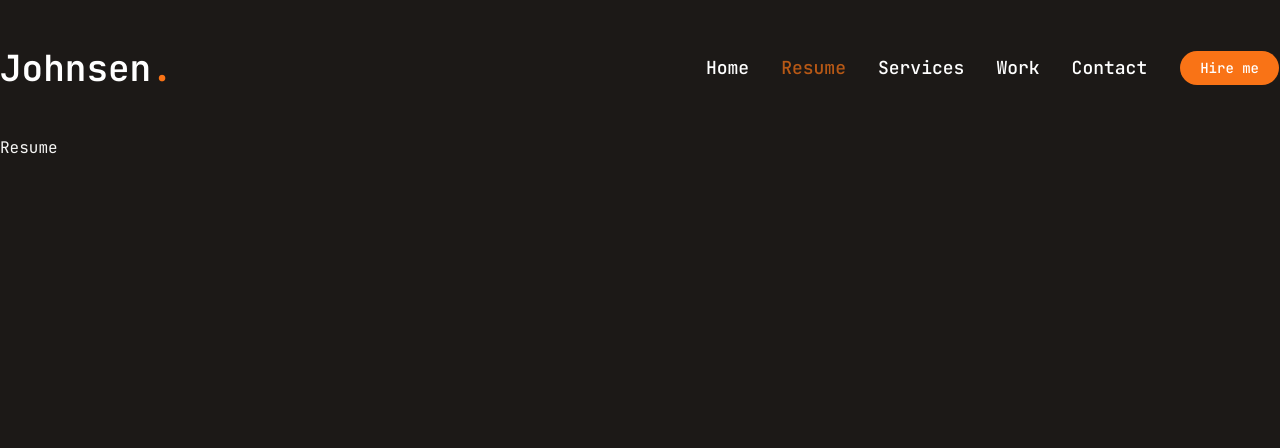
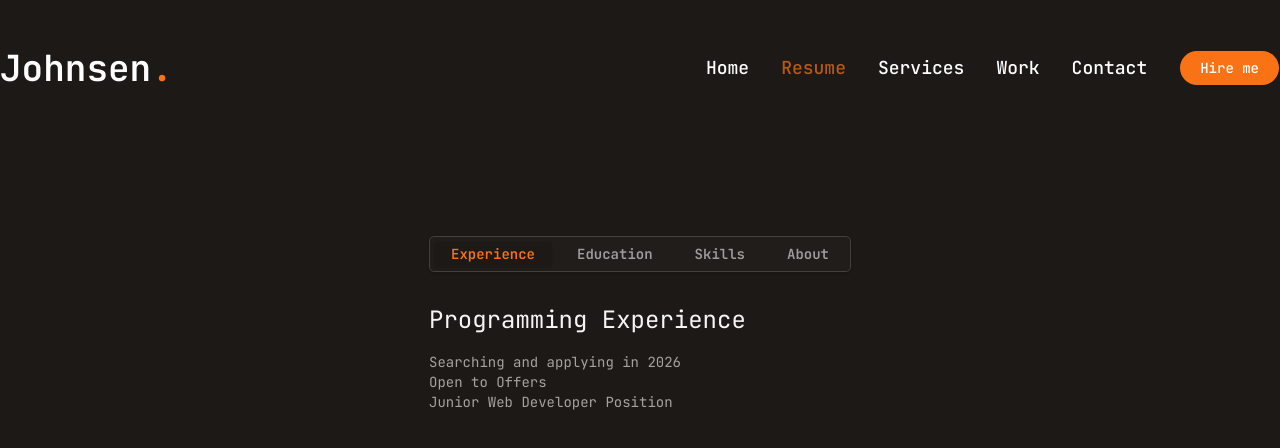
Before and after one commit to codeGoCodeNot/Modern-portfolio, a Next.js app: page /resume in a window 1280 px wide. Shown: the top 448 px of the page. Built offline with nearby package versions, Linux system fonts and the light colour scheme.

Commit message:
resume implemented

```diff
--- a/package.json
+++ b/package.json
@@ -9,6 +9,7 @@
     "lint": "eslint"
   },
   "dependencies": {
+    "@tailwindcss/line-clamp": "^0.4.4",
     "@tanstack/react-query": "^5.90.21",
     "axios": "^1.13.6",
     "class-variance-authority": "^0.7.1",
--- a/src/app/globals.css
+++ b/src/app/globals.css
@@ -150,6 +150,7 @@
   }
   body {
     @apply bg-background text-foreground;
+    letter-spacing: var(--tracking-normal);
   }
   html {
     @apply font-sans;
--- a/src/app/layout.tsx
+++ b/src/app/layout.tsx
@@ -1,9 +1,9 @@
+import Header from "@/components/header";
+import PageTransition from "@/components/stair-animations/components/page-transition";
+import StairTransition from "@/components/stair-animations/components/stair-transition";
 import type { Metadata } from "next";
 import { JetBrains_Mono } from "next/font/google";
 import "./globals.css";
-import Header from "@/components/header";
-import PageTransition from "@/components/stair-animations/components/page-transition";
-import StairTransition from "@/components/stair-animations/components/stair-transition";
 import Providers from "./providers";
 
 const jetBrainsMono = JetBrains_Mono({
--- a/src/app/resume/page.tsx
+++ b/src/app/resume/page.tsx
@@ -1,5 +1,7 @@
+import ResumeLists from "@/features/resume/components/resume-lists";
+
 const Resume = () => {
-  return <div>Resume</div>;
+  return <ResumeLists />;
 };
 
 export default Resume;
--- /dev/null
+++ b/src/components/ui/separator.tsx
@@ -0,0 +1,28 @@
+"use client"
+
+import * as React from "react"
+import { Separator as SeparatorPrimitive } from "radix-ui"
+
+import { cn } from "@/lib/utils"
+
+function Separator({
+  className,
+  orientation = "horizontal",
+  decorative = true,
+  ...props
+}: React.ComponentProps<typeof SeparatorPrimitive.Root>) {
+  return (
+    <SeparatorPrimitive.Root
+      data-slot="separator"
+      decorative={decorative}
+      orientation={orientation}
+      className={cn(
+        "shrink-0 bg-border data-horizontal:h-px data-horizontal:w-full data-vertical:w-px data-vertical:self-stretch",
+        className
+      )}
+      {...props}
+    />
+  )
+}
+
+export { Separator }
--- /dev/null
+++ b/src/features/resume/about-items.tsx
@@ -0,0 +1,28 @@
+export const about = {
+  title: "About Me",
+  description:
+    "I am a passionate web developer with experience in building modern and responsive web applications. I have a strong background in JavaScript, React, and Next.js, and I am always eager to learn new technologies and improve my skills.",
+  info: [
+    {
+      fieldName: "Name",
+      fieldValue: "Johnsen Berdin",
+    },
+    {
+      fieldName: "Experience",
+      fieldValue:
+        "No job experience yet, but I have completed several projects during my studies.",
+    },
+    {
+      fieldName: "Phone",
+      fieldValue: "+63 9 260 826 406",
+    },
+    {
+      fieldName: "Email",
+      fieldValue: "johnsen.berdin2930@gmail.com",
+    },
+    {
+      fieldName: "Freelance",
+      fieldValue: "Available",
+    },
+  ],
+};
--- /dev/null
+++ b/src/features/resume/components/resume-items.tsx
@@ -0,0 +1,116 @@
+"use client";
+
+import { Tabs, TabsContent, TabsList, TabsTrigger } from "@/components/ui/tabs";
+import { motion } from "framer-motion";
+import { about } from "../about-items";
+import { education } from "../education-items";
+import { experienceItems } from "../experience-items";
+import { skills } from "../skills-items";
+
+const ResumeItems = () => {
+  return (
+    <motion.div
+      initial={{ opacity: 0 }}
+      animate={{
+        opacity: 1,
+        transition: { delay: 2.4, duration: 0.4, ease: "easeIn" },
+      }}
+      className="flex flex-1 items-center justify-center py-12 lg:py-0 self-center mt-25 w-full"
+    >
+      <Tabs
+        defaultValue="experience"
+        className="min-w-[420px] flex justify-center"
+      >
+        <TabsList className="bg-muted border border-border rounded-lg shadow-sm p-1 gap-2">
+          <TabsTrigger
+            value="experience"
+            className="px-4 py-2 rounded-md text-sm font-semibold transition-colors data-active:bg-background data-active:text-primary hover:bg-accent hover:text-accent-foreground"
+          >
+            Experience
+          </TabsTrigger>
+          <TabsTrigger
+            value="education"
+            className="px-4 py-2 rounded-md text-sm font-semibold transition-colors data-active:bg-background data-active:text-primary hover:bg-accent hover:text-accent-foreground"
+          >
+            Education
+          </TabsTrigger>
+          <TabsTrigger
+            value="skills"
+            className="px-4 py-2 rounded-md text-sm font-semibold transition-colors data-active:bg-background data-active:text-primary hover:bg-accent hover:text-accent-foreground"
+          >
+            Skills
+          </TabsTrigger>
+          <TabsTrigger
+            value="about"
+            className="px-4 py-2 rounded-md text-sm font-semibold transition-colors data-active:bg-background data-active:text-primary hover:bg-accent hover:text-accent-foreground"
+          >
+            About
+          </TabsTrigger>
+        </TabsList>
+        <TabsContent value="experience">
+          <div>
+            {experienceItems.map((item) => (
+              <div key={item.title}>
+                <h1 className="text-2xl mt-6 mb-4">{item.title}</h1>
+                <div className="text-sm text-muted-foreground ">
+                  {item.items.map((item) => (
+                    <div key={item.company}>
+                      <p>{item.duration}</p>
+                      <h1>{item.company}</h1>
+                      <h2>{item.position}</h2>
+                    </div>
+                  ))}
+                </div>
+              </div>
+            ))}
+          </div>
+        </TabsContent>
+        <TabsContent value="education">
+          <div>
+            {education.map((item) => (
+              <div key={item.institution}>
+                <h1 className="text-2xl mt-6 mb-4 max-w-[400px]">
+                  {item.institution}
+                </h1>
+                <div className="text-sm text-muted-foreground ">
+                  <h2>{item.profession}</h2>
+                  <h1>{item.degree}</h1>
+                  <p>{item.duration}</p>
+                </div>
+              </div>
+            ))}
+          </div>
+        </TabsContent>
+
+        <TabsContent value="skills">
+          <div>
+            <div className="text-2xl mt-6">
+              <h1 className="mb-4">{skills.title}</h1>
+              <p className="text-muted-foreground text-sm mb-6 max-w-[400px]">
+                {skills.description}
+              </p>
+              {skills.skillList.map((skill) => (
+                <div key={skill.name}>
+                  <div className="flex flex-1 items-center  gap-x-2 text-lg mb-2 border border-border rounded-md p-2 max-w-[270px]">
+                    <div>{skill.icon && <skill.icon />}</div>
+                    <div> {skill.name}</div>
+                  </div>
+                </div>
+              ))}
+            </div>
+          </div>
+        </TabsContent>
+        <TabsContent value="about">
+          <div className="max-w-[400px]">
+            <h1 className="text-2xl mt-6 mb-4">{about.title}</h1>
+            <p className="text-muted-foreground text-sm max-w-[400px]">
+              {about.description}
+            </p>
+          </div>
+        </TabsContent>
+      </Tabs>
+    </motion.div>
+  );
+};
+
+export default ResumeItems;
--- /dev/null
+++ b/src/features/resume/components/resume-lists.tsx
@@ -0,0 +1,9 @@
+"use client";
+
+import ResumeItems from "./resume-items";
+
+const ResumeLists = () => {
+  return <ResumeItems />;
+};
+
+export default ResumeLists;
--- /dev/null
+++ b/src/features/resume/education-items.tsx
@@ -0,0 +1,8 @@
+export const education = [
+  {
+    institution: "University of Cebu Lapu Lapu and Mandaue",
+    degree: "Bachelor of Science in Customs Administration",
+    duration: "2018 - 2022",
+    profession: "Customs Broker",
+  },
+];
--- /dev/null
+++ b/src/features/resume/experience-items.tsx
@@ -0,0 +1,12 @@
+export const experienceItems = [
+  {
+    title: "Programming Experience",
+    items: [
+      {
+        company: "Open to Offers",
+        position: "Junior Web Developer Position",
+        duration: "Searching and applying in 2026",
+      },
+    ],
+  },
+];
--- /dev/null
+++ b/src/features/resume/skills-items.tsx
@@ -0,0 +1,31 @@
+import { FaHtml5, FaCss3, FaJs, FaFigma, FaReact } from "react-icons/fa";
+import {
+  SiNextdotjs,
+  SiTailwindcss,
+  SiPrisma,
+  SiBetterauth,
+  SiLucia,
+} from "react-icons/si";
+
+type Skill = {
+  title: string;
+  description: string;
+  skillList: { icon: React.ComponentType; name: string }[];
+};
+
+export const skills: Skill = {
+  title: "My Skills",
+  description: "I am proficient in the following technologies and tools:",
+  skillList: [
+    { icon: FaHtml5, name: "HTML5" },
+    { icon: FaCss3, name: "CSS3" },
+    { icon: FaJs, name: "JavaScript" },
+    { icon: FaReact, name: "React" },
+    { icon: SiNextdotjs, name: "Next.js" },
+    { icon: SiTailwindcss, name: "Tailwind CSS" },
+    { icon: SiPrisma, name: "Prisma" },
+    { icon: SiBetterauth, name: "BetterAuth" },
+    { icon: SiLucia, name: "Lucia" },
+    { icon: FaFigma, name: "Figma" },
+  ],
+};
```
Also changed, not shown: src/components/ui/tabs.tsx (+14 -14 lines), public/assets/badge.png (added), 1 other file (tests, documents, lock files or other folders).
